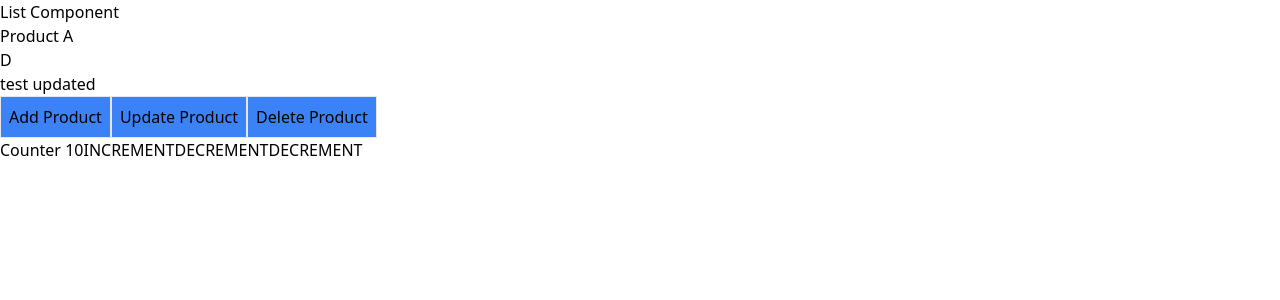
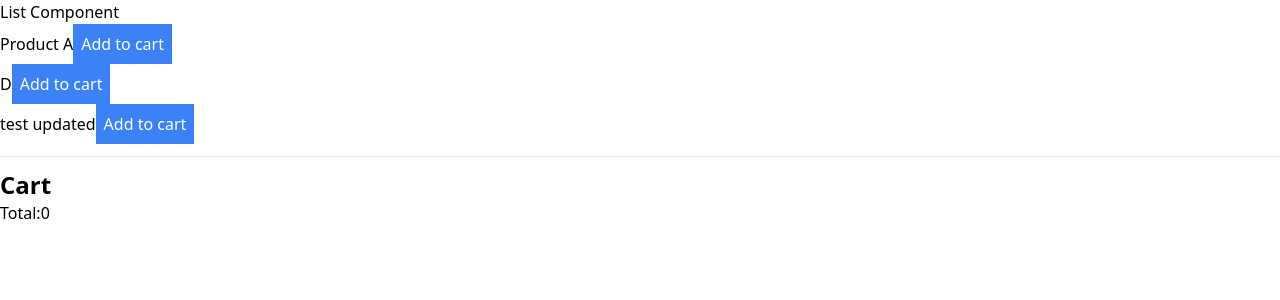
Before and after one commit to datlt2306/FPL-WEB209, a React (Vite) app: page / in a window 1280 px wide. Shown: the top 300 px of the page. Built offline with nearby package versions, Linux system fonts and the light colour scheme; data requests are answered from the project's data file.

Commit message:
Buổi 9: example cart

```diff
--- a/db.json
+++ b/db.json
@@ -2,15 +2,18 @@
     "products": [
         {
             "id": 1,
-      "name": "Product A"
+            "name": "Product A",
+            "price": 100
         },
         {
             "name": "D",
-      "id": 2
+            "id": 2,
+            "price": 200
         },
         {
             "name": "test updated",
-      "id": 3
+            "id": 3,
+            "price": 300
         }
     ]
 }
--- a/src/App.tsx
+++ b/src/App.tsx
@@ -1,3 +1,4 @@
+import Cart from "./components/Cart";
 import Counter from "./components/Counter";
 import List from "./components/List";
 
@@ -6,7 +7,10 @@ const App = () => {
         <div>
             <h2>List Component</h2>
             <List />
-            <Counter />
+            {/* <Counter /> */}
+            <hr className="my-3" />
+            <h2 className="font-bold text-2xl">Cart</h2>
+            <Cart />
         </div>
     );
 };
--- a/src/app/store.ts
+++ b/src/app/store.ts
@@ -2,6 +2,7 @@ import { legacy_createStore as createStore, combineReducers, applyMiddleware, co
 import { counterReducer } from '@/reducers/Counter';
 import { productReducer } from '@/reducers/Product';
 import thunk from 'redux-thunk';
+import cartReducer from '@/reducers/Cart';
 const composeEnhancers =
     typeof window === 'object' && (window as any).__REDUX_DEVTOOLS_EXTENSION_COMPOSE__
         ? (window as any).__REDUX_DEVTOOLS_EXTENSION_COMPOSE__({
@@ -15,7 +16,8 @@ const enhancer = composeEnhancers(
 );
 const rootReducer = combineReducers({
     counter: counterReducer,
-    products: productReducer
+    products: productReducer,
+    cart: cartReducer
 })
 
 const store = createStore(rootReducer, enhancer);
--- /dev/null
+++ b/src/components/Cart.tsx
@@ -0,0 +1,36 @@
+import React from "react";
+import { useDispatch, useSelector } from "react-redux";
+
+type Props = {};
+
+const Cart = (props: Props) => {
+    const dispatch = useDispatch();
+    const { items } = useSelector((state: any) => state.cart);
+    return (
+        <div>
+            {items?.map((item: any) => (
+                <div key={item.id}>
+                    {item?.name} - {item?.quantity} - {item.price * item.quantity}
+                    <button
+                        className="bg-blue-500 text-white p-2 mx-3"
+                        onClick={() => dispatch({ type: "cart/increase", payload: item.id })}
+                    >
+                        increase
+                    </button>
+                    <button
+                        className="bg-red-500 text-white p-2 mx-3"
+                        onClick={() => dispatch({ type: "cart/decrease", payload: item.id })}
+                    >
+                        decrease
+                    </button>
+                </div>
+            ))}
+            Total:
+            {items.reduce(function (sum: any, item: any) {
+                return sum + item.price * item.quantity;
+            }, 0)}
+        </div>
+    );
+};
+
+export default Cart;
--- a/src/components/List.tsx
+++ b/src/components/List.tsx
@@ -13,9 +13,21 @@ const List = () => {
     return (
         <div>
             {products?.map((item: any) => {
-                return <div key={item.id}>{item.name}</div>;
+                return (
+                    <div key={item.id}>
+                        {item.name}
+                        <button
+                            onClick={() =>
+                                dispatch({ type: "cart/add", payload: { ...item, quantity: 1 } })
+                            }
+                            className="bg-blue-500 text-white p-2"
+                        >
+                            Add to cart
+                        </button>
+                    </div>
+                );
             })}
-            <button
+            {/* <button
                 className="border bg-blue-500 p-2"
                 onClick={() => dispatch(addProduct({ name: "test" }))}
             >
@@ -29,7 +41,7 @@ const List = () => {
             </button>
             <button className="border bg-blue-500 p-2" onClick={() => dispatch(deleteProduct(3))}>
                 Delete Product
-            </button>
+            </button> */}
         </div>
     );
 };
--- /dev/null
+++ b/src/reducers/Cart.ts
@@ -0,0 +1,44 @@
+import { produce } from "immer";
+
+const initialState = {
+    items: []
+} as { items: any[] }
+
+const cartReducer = (state = initialState, action: any) => {
+    return produce(state, draftState => {
+        switch (action.type) {
+            case "cart/add":
+                // Tìm index sản phẩm trong giỏ hàng
+                const existProductIndex = draftState.items.findIndex(item => item.id === action.payload.id);
+                // Nếu không có sản phẩm nào trong giỏ hàng thì thêm sản phẩm vừa click add
+                if (existProductIndex === -1) {
+                    draftState.items.push(action.payload)
+                } else {
+                    // Ngược lại thì cập nhật số lượng, dựa theo index mới tìm được
+                    draftState.items[existProductIndex].quantity++
+                }
+                break;
+            case "cart/increase":
+                draftState.items.find((item: any) => item.id === action.payload).quantity++
+                break;
+            case "cart/decrease":
+                // Tìm sản phẩm dựa vào object id mình vừa click
+                const foundProduct = draftState.items.find((item: any) => item.id === action.payload)
+                // Nếu có sản phẩm trong giỏ hàng thì giảm số lượng
+                foundProduct.quantity--;
+                // Nếu số lượng giảm dưới 1 thì xóa
+                if (foundProduct.quantity < 1) {
+                    const confirm = window.confirm('Bạn có chắc chắn muốn xóa?');
+                    // nếu confirm được chọn là true thì xóa
+                    if (confirm) draftState.items = draftState.items.filter(item => item.id !== foundProduct.id);
+                    // Nếu confirm được chọn là cancel thì set lại số lượng sp = 1
+                    foundProduct.quantity = 1
+                }
+                break;
+            default:
+                return state;
+        }
+    })
+}
+
+export default cartReducer;
```
Lines whose indentation alone changed are shown as unchanged.
